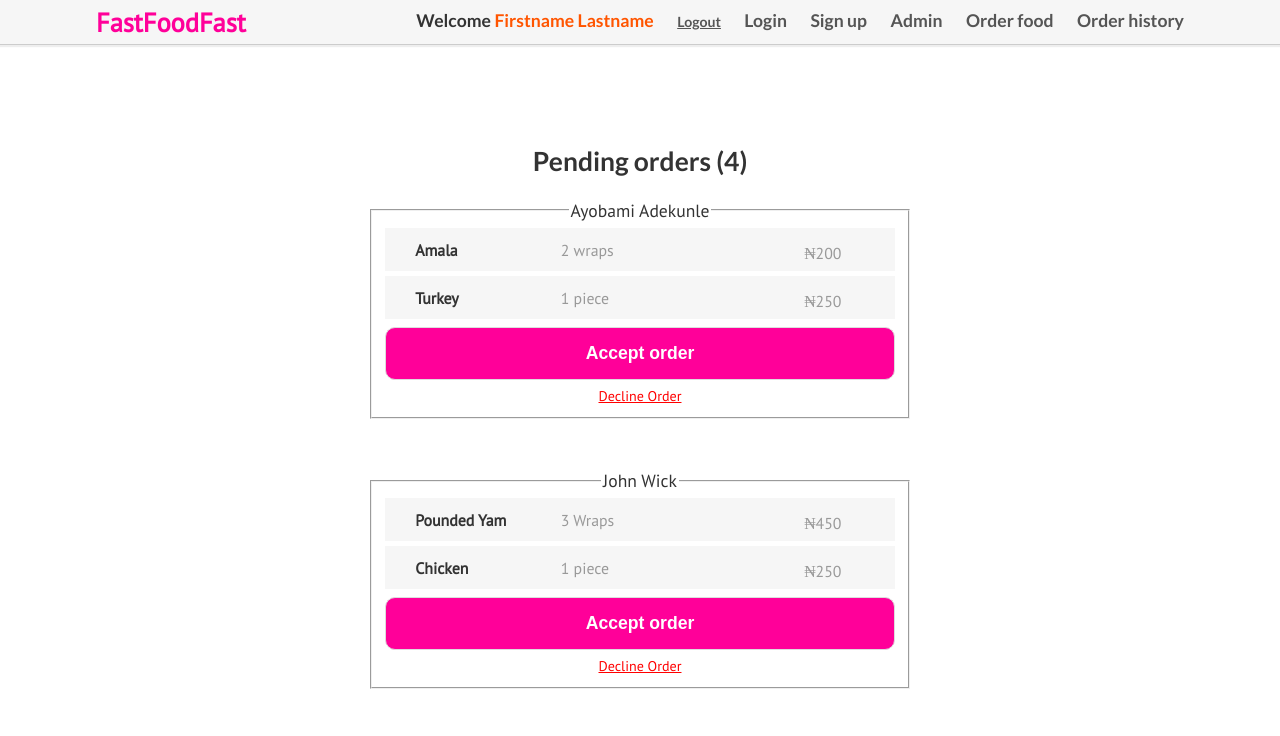
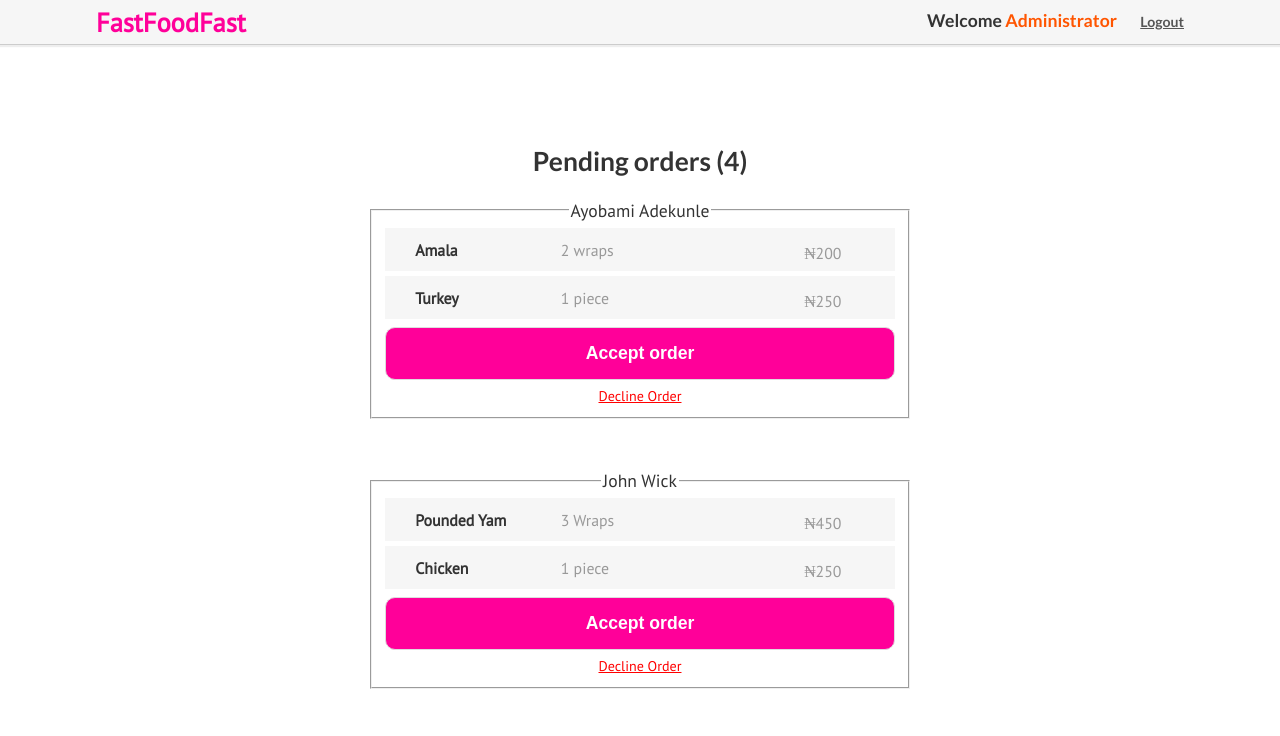
Before and after one commit to youngestdj/Fast-Food-Fast, a plain HTML site: page UI/food_orders.html in a window 1280 px wide. Shown: the top 736 px of the page. Drawn offline with Linux system fonts and the light colour scheme.

Commit message:
Modify navigation links

```diff
--- a/UI/food_orders.html
+++ b/UI/food_orders.html
@@ -16,13 +16,8 @@
  			<div class="logo">FastFoodFast</div>
  			<div class="links">
  				<span class="welcome">Welcome</span>
- 				<span class="username">Firstname Lastname</span>
+ 				<span class="username">Administrator</span>
  				<a href="logout" class="logout">Logout</a>
- 				<a href="login.html">Login</a>
- 				<a href="signup.html">Sign up</a>
- 				<a href="admin.html">Admin</a>
- 				<a href="order_food.html">Order food</a>
- 				<a href="order_history.html">Order history</a>
 
  			</div>
  		</div>
```
Also changed, not shown: UI/admin.html (+4 -0 lines), UI/login.html (+0 -3 lines), UI/order_food.html (+0 -4 lines), UI/order_history.html (+0 -4 lines), UI/signup.html (+0 -2 lines).
